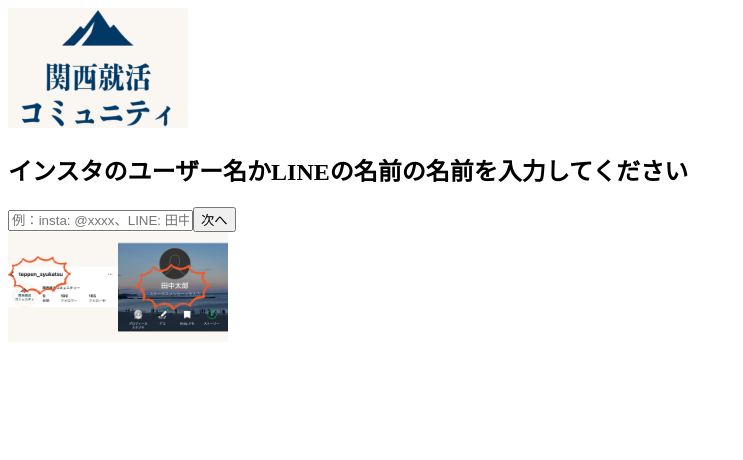
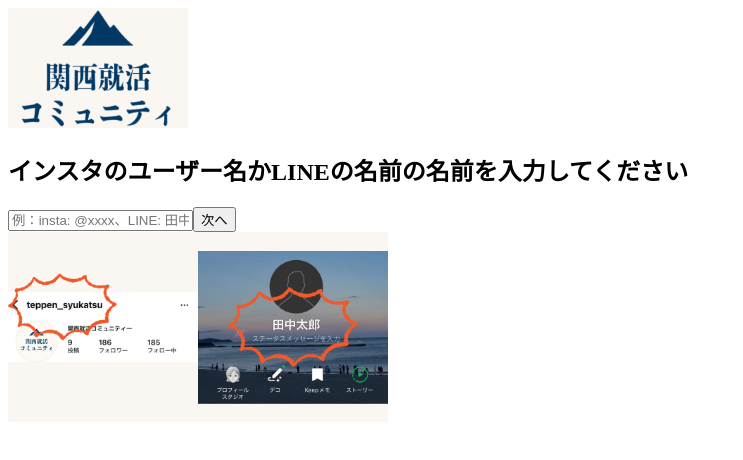
Before and after one commit to so1705/kansai-shukatsu-diagnosis, a Next.js app: page / in a window 1280 px wide. Both pictures are taken after a click on the button "診断スタート！". Shown: the top 460 px of the page, without its empty margins (0-743 px from the left). Built offline with nearby package versions, Linux system fonts and the light colour scheme.

Commit message:
thanksページのロゴ画像サイズを修正

```diff
--- a/pages/index.tsx
+++ b/pages/index.tsx
@@ -152,16 +152,16 @@ export default function Home() {
               <Image
                 src="/username-illust1.png"
                 alt="イラスト1"
-                width={110}
-                height={110}
+                width={190}
+                height={190}
                 className="rounded-xl drop-shadow-md"
                 priority
               />
               <Image
                 src="/username-illust2.png"
                 alt="イラスト2"
-                width={110}
-                height={110}
+                width={190}
+                height={190}
                 className="rounded-xl drop-shadow-md"
                 priority
               />
```
